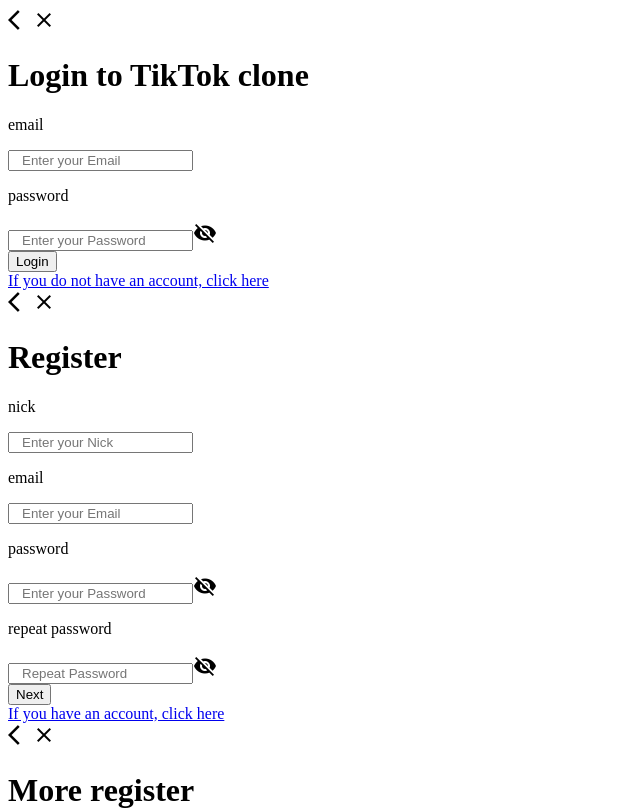
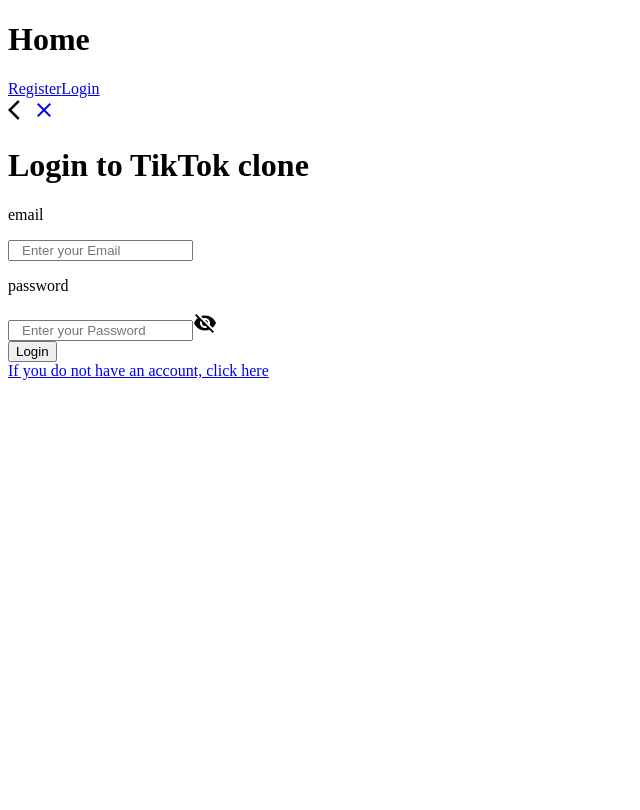
Before and after one commit to Mateusz-Zygadlo/tiktok-clone, a React (Create React App) app in the folder frontend/: page /login in a window 1280 px wide. Shown: the top 810 px of the page, without its empty margins (0-640 px from the left). Built offline with nearby package versions, Linux system fonts and the light colour scheme.

Commit message:
rename files

```diff
--- a/frontend/package.json
+++ b/frontend/package.json
@@ -10,8 +10,10 @@
     "@types/node": "^12.0.0",
     "@types/react": "^17.0.0",
     "@types/react-dom": "^17.0.0",
+    "@types/react-router-dom": "^5.3.2",
     "react": "^17.0.2",
     "react-dom": "^17.0.2",
+    "react-router-dom": "^6.0.2",
     "react-scripts": "4.0.3",
     "typescript": "^4.1.2",
     "web-vitals": "^1.0.1"
--- a/frontend/src/App.tsx
+++ b/frontend/src/App.tsx
@@ -1,18 +1,17 @@
-import Register from './components/auth/Register';
-import MoreRegister from './components/auth/MoreRegister';
+import BasicData from './components/auth/register/BasicData';
 import Login from './components/auth/Login';
-import RegisterDetail from './components/auth/RegisterDetail';
-import RegisterImg from './components/auth/RegisterImg';
+import { BrowserRouter, Routes, Route } from 'react-router-dom';
+import Home from './pages/Home';
 
 const App = () => {
   return(
-    <div className="my-20">
-      <Login />
-      <Register />
-      <MoreRegister />
-      <RegisterDetail />
-      <RegisterImg />
-    </div>
+    <BrowserRouter>
+      <Home />
+      <Routes>
+        <Route path="/register" element={<BasicData />} />
+        <Route path="/login" element={<Login />} />
+      </Routes>
+    </BrowserRouter>
   )
 }
 
--- a/frontend/src/components/auth/RegisterImg.tsx
+++ /dev/null
@@ -1,43 +0,0 @@
-import React, { useState } from 'react';
-import Auth from '../layouts/Auth';
-
-const RegisterImg: React.FC = () => {
-  const [isUrlImgage, setIsUrlImgage] = useState<boolean>(false);
-  const [previewImage, setPreviewImage] = useState<any>(null);
-
-  const [userData, setUserData] = useState<any>();
-
-  const changeInputValue = (e: React.ChangeEvent<HTMLInputElement>) => {
-    const { files }: any = e.target as HTMLInputElement;
-    setUserData(files[0]);
-
-    const objectUrl = URL.createObjectURL(files[0])
-    setPreviewImage(objectUrl);
-  }
-
-  return(
-    <Auth>
-      <div className="flex justify-center items-center flex-col">
-        <h1 className="text-3xl font-semibold w-64 text-center mb-2">Next step</h1>
-        <form>
-          {isUrlImgage ? (
-            <>
-              <p className="text-sm font-semibold">image url</p>
-              <input type="text" name="nick" placeholder="Enter image url" className="authInput textIndent" required />
-            </>
-          ): (
-            <>
-              <p className="text-sm font-semibold mb-2">search for files on your computer</p>
-              <input type="file" name="img" accept="image/*" required onChange={changeInputValue} />
-            </>
-          )}
-          <img src={previewImage} alt="img" className="w-64 h-64 mt-3 bg-white" />
-          <button type="submit" className="authButton">Next</button>
-        </form>
-         <a href='/register' className="w-60 hover:underline pb-2">If you have an account, click here</a>
-      </div>
-    </Auth>
-  )
-}
-
-export default RegisterImg;
--- a/frontend/src/components/auth/Register.tsx
+++ b/frontend/src/components/auth/register/BasicData.tsx
@@ -1,5 +1,5 @@
 import React, { useState } from 'react';
-import Auth from '../layouts/Auth';
+import Auth from '../../layouts/Auth';
 
 interface UserData{
   nick: string,
@@ -8,7 +8,7 @@
   passwordTwo: string,
 }
 
-const Register: React.FC = () => {
+const BasicData: React.FC = () => {
   const [showPassword, setShowPassword] = useState<boolean>(false);
   const [showPasswordTwo, setShowPasswordTwo] = useState<boolean>(false);
   const [userData, setUserData] = useState<UserData>({
@@ -60,4 +60,4 @@
   )
 }
 
-export default Register;
+export default BasicData;
--- a/frontend/src/components/auth/RegisterDetail.tsx
+++ b/frontend/src/components/auth/register/DescriptionProfile.tsx
@@ -1,7 +1,7 @@
 import React, { useState } from 'react';
-import Auth from '../layouts/Auth';
+import Auth from '../../layouts/Auth';
 
-const RegisterDetail: React.FC = () => {
+const DescriptionProfile: React.FC = () => {
   return(
     <Auth>
       <div className="flex justify-center items-center flex-col">
@@ -17,4 +17,4 @@
   )
 }
 
-export default RegisterDetail;
+export default DescriptionProfile;
--- a/frontend/src/components/auth/MoreRegister.tsx
+++ b/frontend/src/components/auth/register/PersonalData.tsx
@@ -1,5 +1,5 @@
 import React, { useState, useEffect } from 'react';
-import Auth from '../layouts/Auth';
+import Auth from '../../layouts/Auth';
 import { yearsFunc, isLeapYear, daysFunc } from './utils/registerFuncs';
 
 interface UserData{
@@ -10,7 +10,7 @@
   day: number
 }
 
-const MoreRegister: React.FC = () => {
+const PersonalData: React.FC = () => {
   const [years, setYears] = useState<number[] | []>([]);
   const [months, setMonths] = useState<number[]>([1, 2, 3, 4, 5, 6, 7, 8, 9, 10, 11, 12]);
   const [days, setDays] = useState<number[] | []>([]);
@@ -80,4 +80,4 @@
   )
 }
 
-export default MoreRegister;
+export default PersonalData;
--- a/frontend/src/components/layouts/Auth.tsx
+++ b/frontend/src/components/layouts/Auth.tsx
@@ -1,4 +1,5 @@
 import React, { ReactChild, ReactChildren } from "react";
+import { Link } from 'react-router-dom';
 
 interface Children{
   children: ReactChild | ReactChildren,
@@ -12,7 +13,9 @@
         <div className="bg-gray-200">
           <div className="w-full flex justify-between cursor-pointer">
             <span className="material-icons authSpan text-2xl">arrow_back_ios</span>
-            <span className="material-icons authSpan text-3xl">close</span>
+            <Link to='/'>
+              <span className="material-icons authSpan text-3xl">close</span>
+            </Link>
           </div>
           {children}
         </div>
--- /dev/null
+++ b/frontend/src/pages/Home.tsx
@@ -0,0 +1,13 @@
+import { Link } from 'react-router-dom';
+
+const Home = () => {
+  return(
+    <div>
+      <h1>Home</h1>
+      <Link to='/register'>Register</Link>
+      <Link to='/login'>Login</Link>
+    </div>
+  )
+}
+
+export default Home;
```
Also changed, not shown: frontend/src/components/auth/register/ProfileImage.tsx (added, +47 -0 lines), frontend/src/components/auth/register/Result.tsx (added, +24 -0 lines), frontend/src/components/auth/register/utils/registerFuncs.ts (renamed from frontend/src/components/auth/utils/registerFuncs.ts), 2 other files (tests, documents, lock files or other folders).
